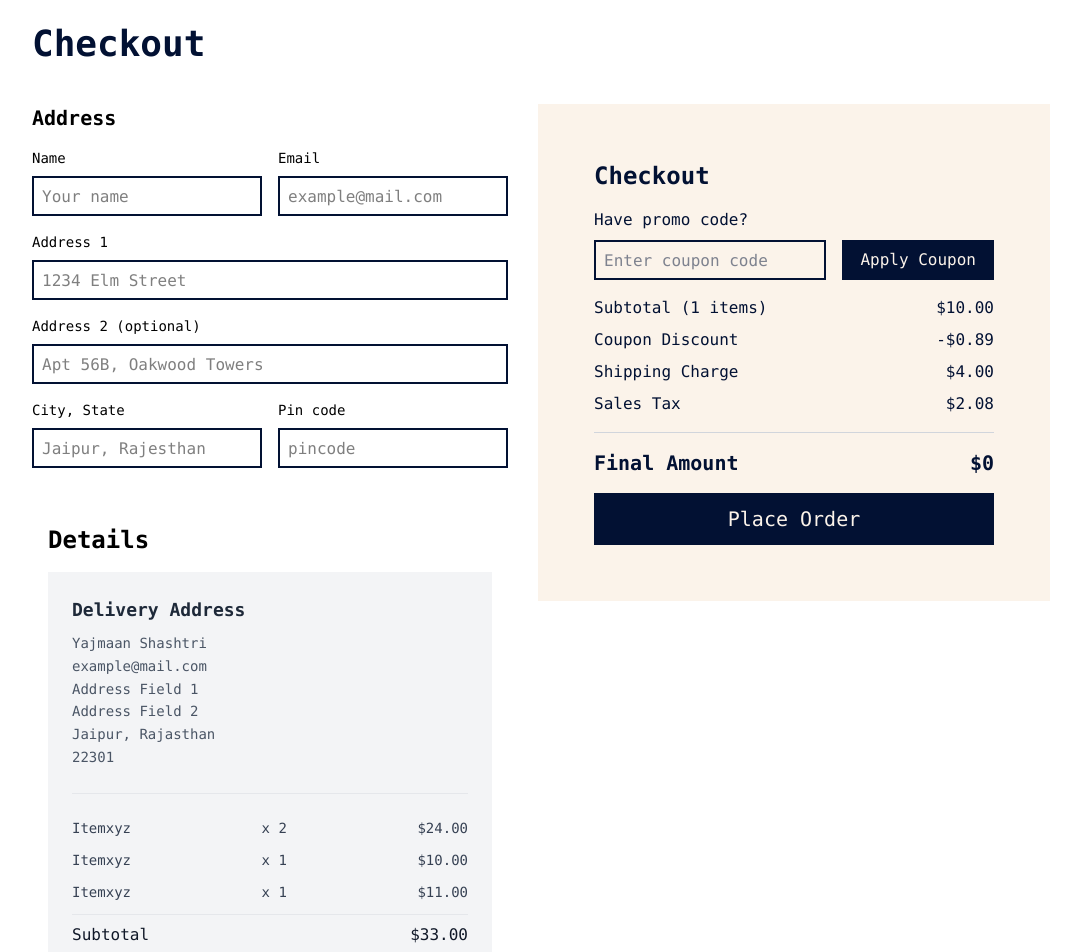
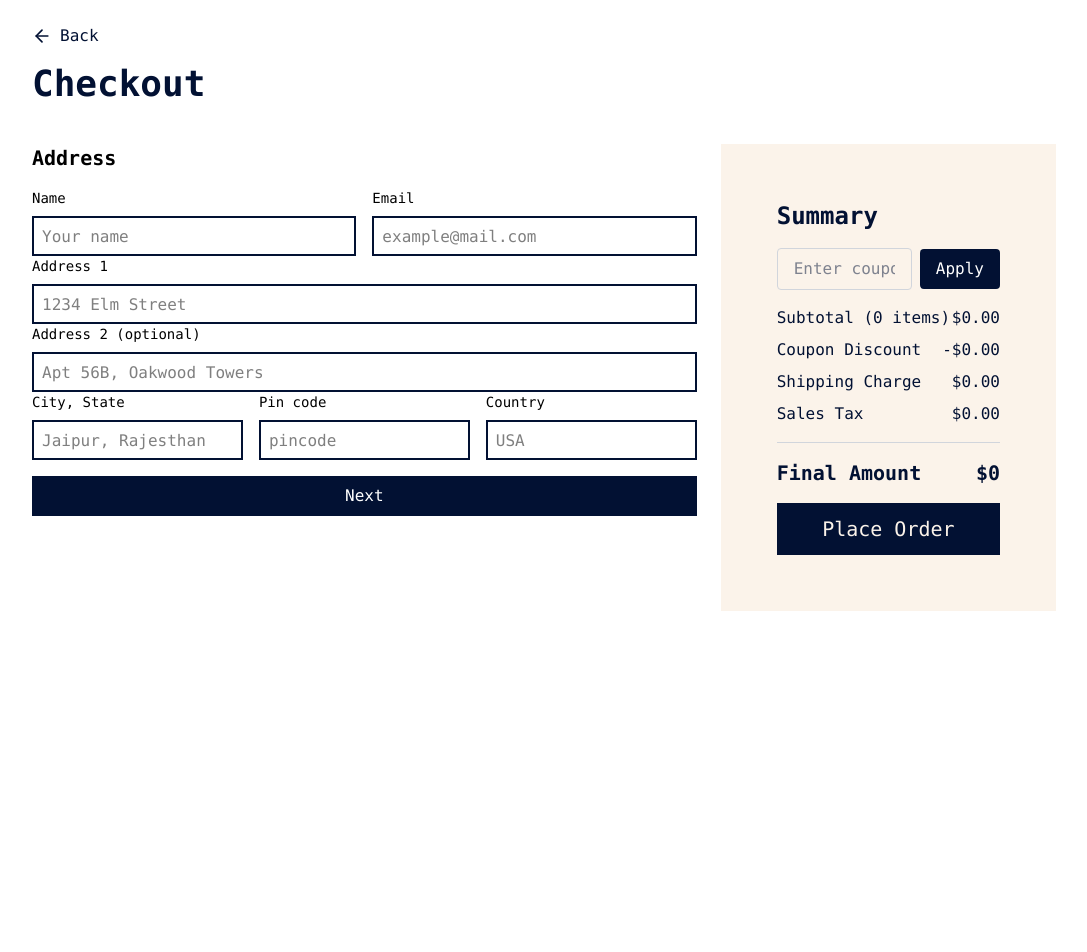
Before and after one commit to sanskar127/client-cart-checkout-flow-react, a React (Vite) app: page /checkout in a window 1280 px wide. Shown: the top 952 px of the page, without its empty margins (96-1183 px from the left). After the commit the page ends 800 px from the top, so only its background shows below. Built offline with nearby package versions, Linux system fonts and the light colour scheme.

Commit message:
actions implemented in components and pages

```diff
--- a/package.json
+++ b/package.json
@@ -14,6 +14,8 @@
     "lucide-react": "^0.487.0",
     "react": "^19.0.0",
     "react-dom": "^19.0.0",
+    "react-hot-toast": "^2.5.2",
+    "react-icons": "^5.5.0",
     "react-router-dom": "^7.5.0",
     "tailwindcss": "^4.1.3",
     "versai-assignment": "file:"
--- a/src/components/client/Cart/CardItem.jsx
+++ b/src/components/client/Cart/CardItem.jsx
@@ -1,49 +1,50 @@
-import React, { useContext, useState } from 'react'
+import React, { useContext, useEffect } from 'react'
 import { CartContext } from "../../../context/CartContext"
+import { AiOutlinePlus, AiOutlineMinus } from "react-icons/ai"
 
 const CardItem = ({ thumbnail, title, price }) => {
-  const [qty, setQty] = useState(1)
-  const [total, setTotal] = useState(price)
-  const { finalAmount, setFinalAmount } = useContext(CartContext)
+  const { cartSummary, updateQty } = useContext(CartContext)
+  const itemKey = title
+  const qty = cartSummary[itemKey]?.qty || 1
+  const total = qty * price
 
-  const handleChange = (e) => {
-    const value = parseInt(e.target.value) || 0
-    setQty(value)
-    setTotal(value * price)
-    setFinalAmount(finalAmount + total)
+  useEffect(() => {
+    if (!cartSummary[itemKey]) {
+      updateQty(itemKey, 1, price)
+    }
+  }, [cartSummary, itemKey, price, updateQty])
+
+  const handleIncrement = () => {
+    updateQty(itemKey, qty + 1, price)
+  }
+
+  const handleDecrement = () => {
+    if (qty > 1) {
+      updateQty(itemKey, qty - 1, price)
+    }
   }
 
   return (
     <tr className="border-t border-gray-300">
-      {/* Thumbnail */}
       <td className="w-24 h-24 p-2">
         <img src={thumbnail} alt={title} className="w-full h-full object-cover rounded" />
       </td>
-
-      {/* Product Title */}
       <td className="px-4 py-2">
-        <h3 className='font-semibold text-base'>
-          {title}
-        </h3>
+        <h3 className='font-semibold text-base'>{title}</h3>
         <button className='mt-2 text-sm underline cursor-pointer'>Remove</button>
       </td>
-
-      {/* Price */}
       <td className="font-light px-4 py-2">${price}</td>
-
-      {/* Quantity Input */}
       <td className="px-4 py-2">
-        <input
-          type="number"
-          value={qty}
-          min={1}
-          className="w-16 h-10 border-2 border-primary p-2 rounded"
-          onChange={handleChange}
-          required
-        />
+        <div className="flex items-center gap-2">
+          <button onClick={handleDecrement} className="p-1 border rounded text-primary hover:bg-primary hover:text-white cursor-pointer">
+            <AiOutlineMinus />
+          </button>
+          <span className="px-2">{qty}</span>
+          <button onClick={handleIncrement} className="p-1 border rounded text-primary hover:bg-primary hover:text-white cursor-pointer">
+            <AiOutlinePlus />
+          </button>
+        </div>
       </td>
-
-      {/* Total Price */}
       <td className="px-4 py-2 font-medium">${total.toFixed(2)}</td>
     </tr>
   )
--- a/src/components/client/Checkout/CheckoutForm.jsx
+++ b/src/components/client/Checkout/CheckoutForm.jsx
@@ -1,15 +1,44 @@
-import React from 'react'
+import React, { useState } from 'react'
 
-const CheckoutForm = () => {
+const CheckoutForm = ({ handleSubmit }) => {
+  const [formData, setFormData] = useState({
+    name: '',
+    email: '',
+    phone: '',
+    address: '',
+    city: '',
+    postalCode: '',
+    country: ''
+  });
+
+  // Update formData on input change
+  const handleChange = (e) => {
+    const { name, value } = e.target;
+    setFormData({
+      ...formData,
+      [name]: value
+    });
+  };
+
+  // Handle form submit
+  const handleFormSubmit = (e) => {
+    e.preventDefault();
+    handleSubmit(formData); // Pass form data to parent component
+  };
+
   return (
     <section className="space-y-4 mb-14">
       <h2 className="text-xl font-bold">Address</h2>
+      <form onSubmit={handleFormSubmit}>
 
       <div className="flex flex-col md:flex-row gap-4">
         <div className="space-y-2 flex-1">
           <label className="block text-sm font-medium">Name</label>
           <input
             type="text"
+            name="name"
+            value={formData.name}
+            onChange={handleChange}
             placeholder="Your name"
             required
             className="w-full h-10 border-2 border-solid border-primary p-2"
@@ -20,6 +49,9 @@ const CheckoutForm = () => {
           <label className="block text-sm font-medium">Email</label>
           <input
             type="email"
+            name="email"
+            value={formData.email}
+            onChange={handleChange}
             placeholder="example@mail.com"
             required
             className="w-full h-10 border-2 border-solid border-primary p-2"
@@ -31,6 +63,9 @@ const CheckoutForm = () => {
         <label className="block text-sm font-medium">Address 1</label>
         <input
           type="text"
+          name="address"
+          value={formData.address || ''}
+          onChange={handleChange}
           placeholder='1234 Elm Street'
           required
           className="w-full h-10 border-2 border-solid border-primary p-2"
@@ -41,6 +76,9 @@ const CheckoutForm = () => {
         <label className="block text-sm font-medium">Address 2 (optional)</label>
         <input
           type="text"
+          name="address2"
+          value={formData.address2 || ''}
+          onChange={handleChange}
           placeholder='Apt 56B, Oakwood Towers'
           className="w-full h-10 border-2 border-solid border-primary p-2"
         />
@@ -51,6 +89,9 @@ const CheckoutForm = () => {
           <label className="block text-sm font-medium">City, State</label>
           <input
             type="text"
+            name="city"
+            value={formData.city}
+            onChange={handleChange}
             placeholder="Jaipur, Rajesthan"
             required
             className="w-full h-10 border-2 border-solid border-primary p-2"
@@ -61,12 +102,30 @@ const CheckoutForm = () => {
           <label className="block text-sm font-medium">Pin code</label>
           <input
             type="text"
+            name="postalCode"
+            value={formData.postalCode}
+            onChange={handleChange}
             placeholder="pincode"
             required
             className="w-full h-10 border-2 border-solid border-primary p-2"
           />
         </div>
+
+        <div className="space-y-2 flex-1">
+          <label className="block text-sm font-medium">Country</label>
+          <input
+            type="text"
+            name="country"
+            value={formData.country}
+            onChange={handleChange}
+            placeholder="USA"
+            required
+            className="w-full h-10 border-2 border-solid border-primary p-2"
+          />
+        </div>
       </div>
+      <button type="submit" className="w-full bg-primary text-white py-2 mt-4 cursor-pointer">Next</button>
+      </form>
     </section>
   )
 }
--- a/src/components/client/Checkout/DetailsCard.jsx
+++ b/src/components/client/Checkout/DetailsCard.jsx
@@ -1,48 +1,53 @@
 import React from 'react';
 
-const DetailsCard = () => {
+const DetailsCard = ({ customerData }) => {
+  const items = [
+    { title: "Product 1", qty: 2, price: 20.0 },
+    { title: "Product 2", qty: 1, price: 50.0 },
+  ];
+
+  const subtotal = items.reduce((total, item) => total + (item.price * item.qty), 0).toFixed(2);
+
   return (
-    <section className="w-full max-w-3xl mx-auto px-4 mb-14">
-      <h2 className="text-2xl font-semibold mb-4">Details</h2>
+    <section className='space-y-4 mb-14 w-full bg-background p-6 rounded shadow'>
+      <div className='flex flex-col md:flex-row gap-4'>
+      <h2 className="text-xl font-bold mb-4">Order Details</h2>
 
-      <div className="bg-gray-100 p-6 space-y-6 w-full">
-        {/* Delivery Address */}
-        <section>
-          <h4 className="text-lg font-semibold mb-2 text-gray-800">Delivery Address</h4>
-          <p className="text-sm text-gray-600 leading-relaxed">
-            Yajmaan Shashtri <br />
-            example@mail.com <br />
-            Address Field 1 <br />
-            Address Field 2 <br />
-            Jaipur, Rajasthan <br />
-            22301 <br />
-          </p>
-        </section>
+      {/* Customer Information */}
+      <div className="mb-4">
+        <h3 className="text-lg font-semibold">Customer Information</h3>
+        <p><strong>Name:</strong> {customerData.name}</p>
+        <p><strong>Email:</strong> {customerData.email}</p>
+        <p><strong>Phone:</strong> {customerData.phone}</p>
+      </div>
 
-        <div className="border-t border-gray-200" />
+      {/* Shipping Information */}
+      <div className="mb-4">
+        <h3 className="text-lg font-semibold">Shipping Information</h3>
+        <p><strong>Address:</strong> {customerData.address}</p>
+        <p><strong>City:</strong> {customerData.city}</p>
+        <p><strong>Postal Code:</strong> {customerData.postalCode}</p>
+        <p><strong>Country:</strong> {customerData.country}</p>
+      </div>
 
-        {/* Order Summary */}
-        <section className="space-y-3">
-          {[
-            { name: 'Itemxyz', qty: 2, price: 12.0 },
-            { name: 'Itemxyz', qty: 1, price: 10.0 },
-            { name: 'Itemxyz', qty: 1, price: 11.0 }
-          ].map((item, index) => (
-            <div
-              key={index}
-              className="flex justify-between text-sm text-gray-700"
-            >
-              <span>{item.name}</span>
-              <span>x {item.qty}</span>
-              <span>${(item.qty * item.price).toFixed(2)}</span>
-            </div>
+      {/* Order Items */}
+      <div className="mb-4">
+        <h3 className="text-lg font-semibold">Order Items</h3>
+        <ul>
+          {items.map((item, index) => (
+            <li key={index} className="flex justify-between mb-2">
+              <span>{item.title} x {item.qty}</span>
+              <span>${(item.price * item.qty).toFixed(2)}</span>
+            </li>
           ))}
+        </ul>
+      </div>
 
-          <div className="flex justify-between text-base font-medium text-gray-900 pt-2 border-t border-gray-200">
-            <span>Subtotal</span>
-            <span>$33.00</span>
-          </div>
-        </section>
+      {/* Total Summary */}
+      <div className="font-semibold text-xl flex justify-between mb-4">
+        <h3>Total</h3>
+        <h3 className="text-xl">${subtotal}</h3>
+      </div>
       </div>
     </section>
   );
--- a/src/components/client/Checkout/SummaryCard.jsx
+++ b/src/components/client/Checkout/SummaryCard.jsx
@@ -1,41 +1,62 @@
-import React from 'react';
+import React, { useContext } from 'react';
 import CouponForm from '../CouponForm';
+import { CartContext } from '../../../context/CartContext';
 
 const SummaryCard = () => {
+  const { cartSummary, couponDiscount } = useContext(CartContext);
+  console.log(cartSummary);
+  // Calculate Subtotal & Total Items
+  const subtotal = Object.values(cartSummary).reduce(
+    (acc, item) => acc + (item.price || 0) * (item.qty || 0),
+    0
+  )
+
+  const totalItems = Object.values(cartSummary).reduce(
+    (acc, item) => acc + (item.qty || 0),
+    0
+  )
+
+  const shipping = subtotal === 0 ? 0 : 4.0;
+  const tax = subtotal  === 0 ? 0 : 2.08
+
+  const total = subtotal === 0
+    ? 0
+    : (subtotal - couponDiscount + shipping + tax).toFixed(2);
   return (
-    <section className="bg-background text-primary w-full max-w-lg mx-auto p-6 sm:p-8 lg:p-14">
-      <h3 className="text-2xl mb-4 font-semibold">Checkout</h3>
+    <section className='bg-background text-primary w-full lg:w-1/3 p-6 lg:p-14'>
+      <h3 className="text-2xl mb-4 font-semibold">Summary</h3>
 
       {/* Coupon Form */}
-      <CouponForm />
+      <CouponForm subtotal={subtotal} />
 
       <div className="font-light flex flex-col gap-2 mt-4">
         <div className="flex justify-between">
-          <h4>Subtotal (1 items)</h4>
-          <h4>$10.00</h4>
+        <h4>Subtotal ({totalItems} {totalItems === 1 ? 'item' : 'items'})</h4>
+        <h4>${subtotal.toFixed(2)}</h4>
         </div>
 
         <div className="flex justify-between">
           <h4>Coupon Discount</h4>
-          <h4>-$0.89</h4>
+          <h4>-${couponDiscount.toFixed(2)}</h4>
         </div>
 
         <div className="flex justify-between">
           <h4>Shipping Charge</h4>
-          <h4>$4.00</h4>
+          <h4>${shipping.toFixed(2)}</h4>
         </div>
 
         <div className="flex justify-between">
           <h4>Sales Tax</h4>
-          <h4>$2.08</h4>
+          <h4>${tax.toFixed(2)}</h4>
         </div>
       </div>
 
+      {/* Divider */}
       <div className="h-px my-4 bg-gray-300" />
 
       <div className="font-semibold text-xl flex justify-between mb-4">
         <h3>Final Amount</h3>
-        <h3 className="text-xl">${0}</h3>
+        <h3 className="text-xl">${total}</h3>
       </div>
 
       <button className="bg-primary text-foreground text-xl font-medium text-center w-full py-3 cursor-pointer">
--- a/src/components/client/CouponForm.jsx
+++ b/src/components/client/CouponForm.jsx
@@ -1,25 +1,53 @@
-import React from 'react'
+import React, { useState, useContext } from 'react';
+import toast from 'react-hot-toast';
+import { CartContext } from '../../context/CartContext';
 
-const CouponForm = () => {
-    return (
-        <section className='mb-4'>
-            <label htmlFor="">Have promo code?</label>
-            <div className="flex flex-col sm:flex-row sm:items-center sm:space-x-4 mt-2">
-                <input
-                    type="text"
-                    name=""
-                    id=""
-                    placeholder="Enter coupon code"
-                    className="flex-grow sm:w-64 h-10 border-2 border-solid border-primary p-2 mb-2 sm:mb-0"
-                />
-                <input
-                    type="submit"
-                    value="Apply Coupon"
-                    className="h-10 bg-primary text-foreground border-2 border-solid border-primary py-1 px-4 font-medium"
-                />
-            </div>
-        </section>
-    )
-}
+const CouponForm = ({subtotal}) => {
+  const [couponCode, setCouponCode] = useState('');
+  const { setCouponDiscount } = useContext(CartContext);
 
-export default CouponForm
+  // Dummy coupon list
+  const coupons = [
+    { code: 'SAVE10', discount: 10 },
+    { code: 'FREESHIP', discount: 4 },
+    { code: 'NEWUSER', discount: 15 },
+  ];
+
+  const handleApply = (e) => {
+    e.preventDefault();
+
+    if (subtotal === 0) {
+        toast.error('Your cart is empty!');
+        return;
+    }
+
+    const found = coupons.find(c => c.code.toLowerCase() === couponCode.trim().toLowerCase());
+
+    if (found) {
+      toast.success(`Coupon applied! You saved $${found.discount}`);
+      setCouponDiscount(found.discount);
+    } else {
+      toast.error('Invalid coupon code');
+    }
+
+    setCouponCode('');
+  };
+
+  return (
+    <form onSubmit={handleApply} className="flex items-center gap-2">
+      <input
+        type="text"
+        placeholder="Enter coupon code"
+        value={couponCode}
+        onChange={(e) => setCouponCode(e.target.value)}
+        className="border border-gray-300 rounded px-4 py-2 w-full"
+        required
+      />
+      <button type="submit" className="bg-primary text-white px-4 py-2 rounded cursor-pointer">
+        Apply
+      </button>
+    </form>
+  );
+};
+
+export default CouponForm;
--- a/src/context/CartProvider.jsx
+++ b/src/context/CartProvider.jsx
@@ -1,12 +1,35 @@
-import { useState } from "react"
+import { useEffect, useState } from "react"
 import { CartContext } from "./CartContext"
 
 const CartProvider = ({ children }) => {
     const [cartSummary, setCartSummary] = useState({})
     const [finalAmount, setFinalAmount] = useState(0)
+    const [couponDiscount, setCouponDiscount] = useState(0)
+
+
+    const updateQty = (itemKey, newQty, price) => {
+        setCartSummary(prev => ({
+            ...prev,
+            [itemKey]: {
+                ...prev[itemKey],
+                qty: newQty,
+                price: price
+            }
+        }))
+    }
+
+    useEffect(() => {
+        // Calculate finalAmount whenever cartSummary changes
+        let total = 0
+        Object.values(cartSummary).forEach(item => {
+            total += (item.qty || 0) * (item.price || 0)
+        })
+        setFinalAmount(total)
+    }, [cartSummary])
+
 
     return (
-        <CartContext.Provider value={{ cartSummary, setCartSummary, finalAmount, setFinalAmount }}>
+        <CartContext.Provider value={{ cartSummary, setCartSummary, finalAmount, setFinalAmount, updateQty, couponDiscount, setCouponDiscount }}>
             {children}
         </CartContext.Provider>
     )
--- a/src/main.jsx
+++ b/src/main.jsx
@@ -3,10 +3,12 @@ import { createRoot } from 'react-dom/client'
 import './index.css'
 import App from './App.jsx'
 import CartProvider from "./context/CartProvider"
+import { Toaster } from 'react-hot-toast'
 
 createRoot(document.getElementById('root')).render(
   <StrictMode>
     <CartProvider>
+    <Toaster position="top-center" />
       <App />
     </CartProvider>
   </StrictMode>,
--- a/src/pages/CheckoutPage.jsx
+++ b/src/pages/CheckoutPage.jsx
@@ -1,25 +1,64 @@
-import React from 'react'
+import React, { useState } from 'react'
+import { useNavigate } from 'react-router-dom'
+import { FiArrowLeft } from 'react-icons/fi'
+
 import CheckoutForm from "../components/client/Checkout/CheckoutForm"
 import SummaryCard from '../components/client/Checkout/SummaryCard'
 import DetailsCard from '../components/client/Checkout/DetailsCard'
 
 const CheckoutPage = () => {
+  const navigate = useNavigate()
+
+  const [formStep, setFormStep] = useState(1); // Step to control which component is shown
+  // Form data state
+  const [customerData, setCustomerData] = useState({
+    name: '',
+    email: '',
+    phone: '',
+    address: '',
+    city: '',
+    postalCode: '',
+    country: ''
+  });
+
+  const handleFormSubmit = (formData) => {
+    // Set form data in state when form is submitted
+    setCustomerData(formData);
+    setFormStep(2); // Move to the details card after form is submitted
+  };
+  // const handleNextStep = () => {
+  //   if (formStep === 1) {
+  //     setFormStep(2); // Move to the details card after form is submitted
+  //   }
+  // };
+
   return (
     <div className='py-12 font-mono sm:py-6'>
+      {/* Back Button */}
+      <button
+        className="flex items-center gap-2 text-primary mb-4 cursor-pointer"
+        onClick={() => navigate(-1)}
+      >
+        <FiArrowLeft className="text-xl" />
+        Back
+      </button>
+
       {/* Heading */}
       <header className='mb-10'>
         <h2 className='text-primary text-4xl font-bold'>Checkout</h2>
       </header>
 
       {/* Main Section */}
-      <main className='flex flex-col lg:flex-row items-start justify-between gap-6'>
-        <section>
-          <CheckoutForm />
-          <DetailsCard/>
+      <main className='flex flex-col lg:flex-row items-start gap-6'>
+        <section className='w-full lg:w-2/3'>
+          {formStep === 1 ? (
+            <CheckoutForm handleSubmit={handleFormSubmit} />
+          ) : (
+            <DetailsCard customerData={customerData} />
+          )}
         </section>
 
         <SummaryCard />
-
       </main>
     </div>
   )
```
Also changed, not shown: src/pages/CardPage.jsx (+22 -20 lines), 1 other file (tests, documents, lock files or other folders).
